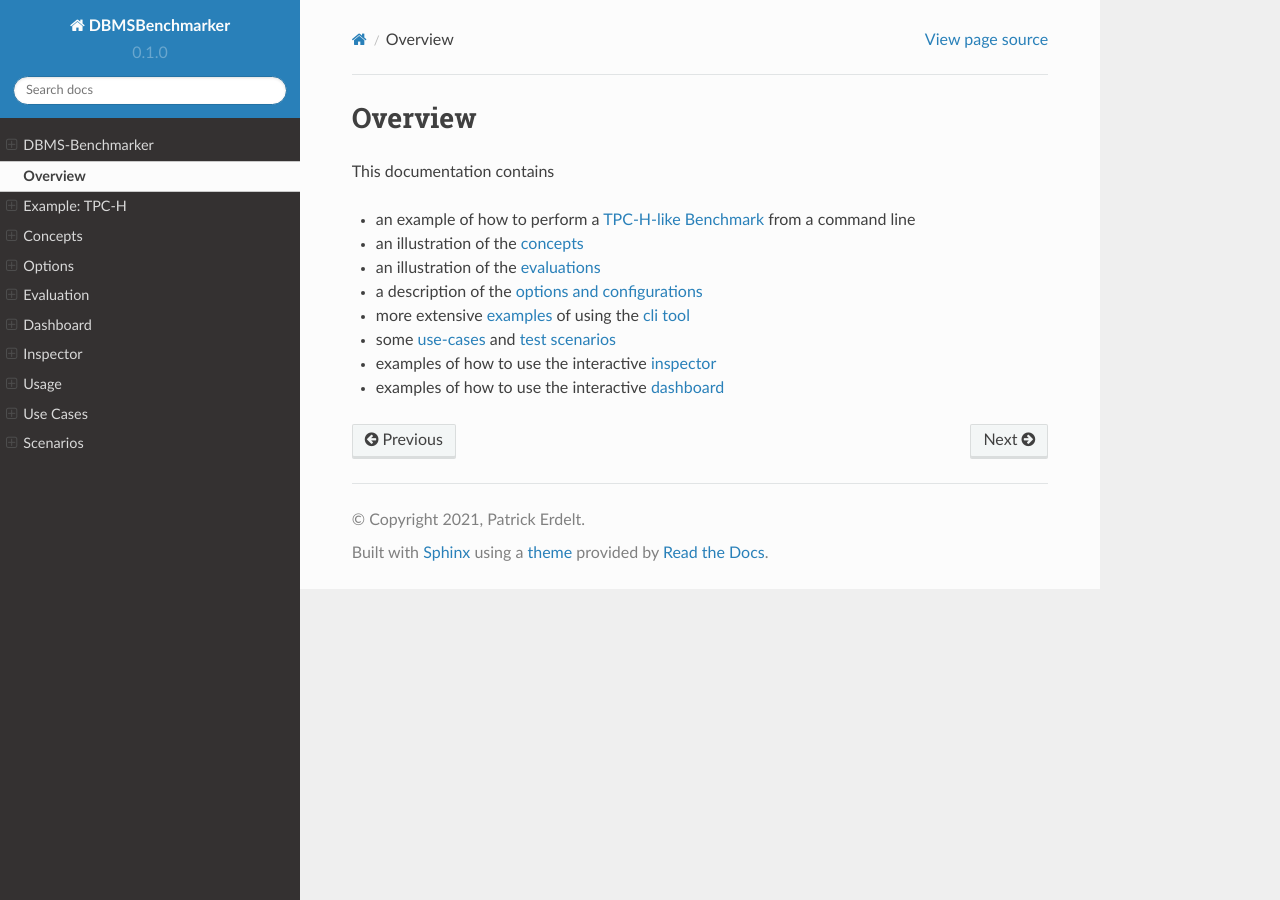
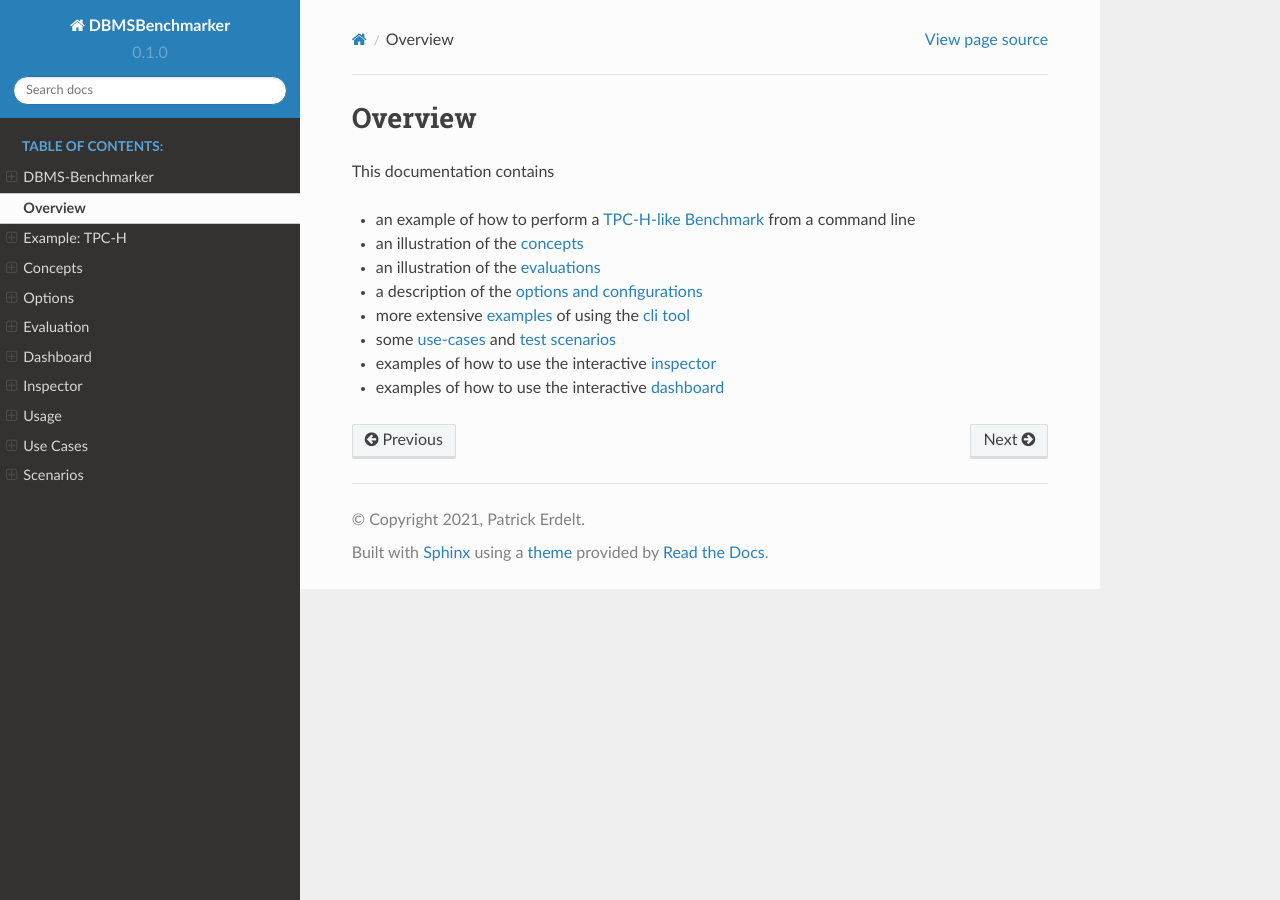
Before and after one commit to Beuth-Erdelt/DBMS-Benchmarker, a Sphinx documentation site: the page built from docs/Docs.md, in a window 1280 px wide. Built offline with Sphinx 7.4.7 and the Read the Docs theme 2.0.0, drawn with Linux system fonts in a browser that asks for light colours; pages that are not in the unit, such as notebooks, are missing from menus.

Commit message:
Docs: TOC

```diff
--- a/docs/index.rst
+++ b/docs/index.rst
@@ -3,6 +3,8 @@
 ================
 
 .. toctree::
+    :maxdepth: 2
+    :caption: Table of Contents:
 
     ../README.md
     ./Docs.md
@@ -16,4 +18,5 @@
     ./Usecases.md
     ...
 
+
 .. mdinclude:: ../README.md
```
